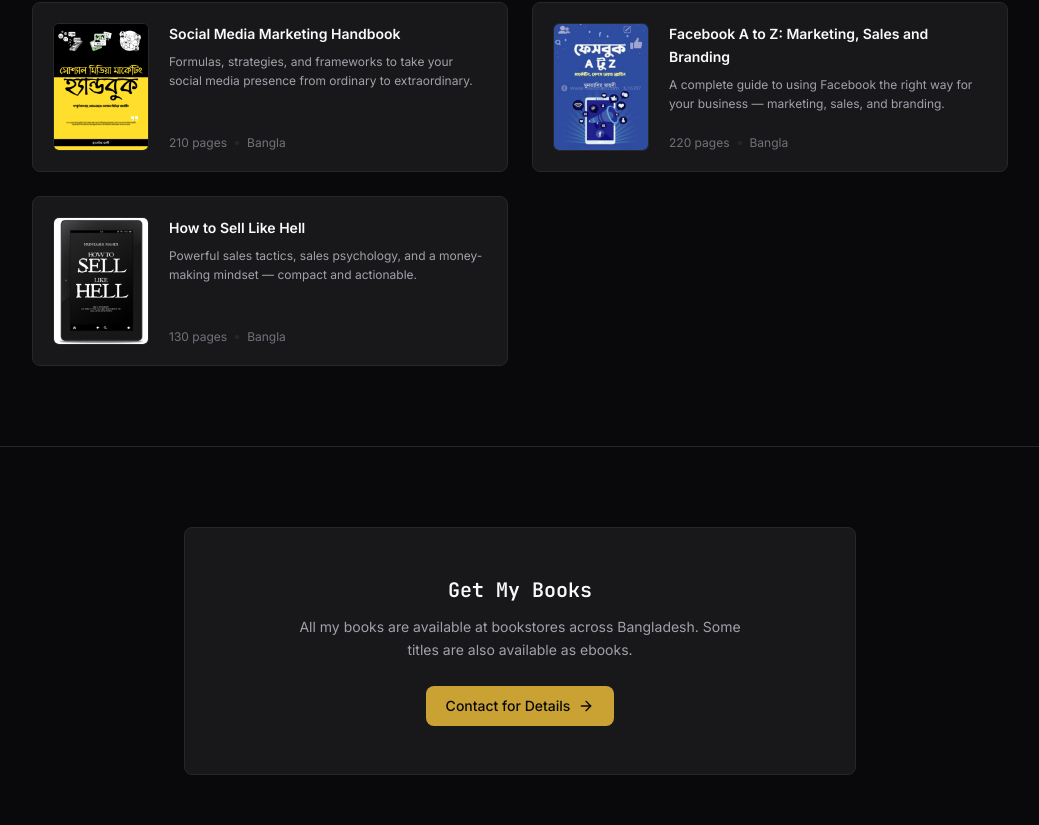
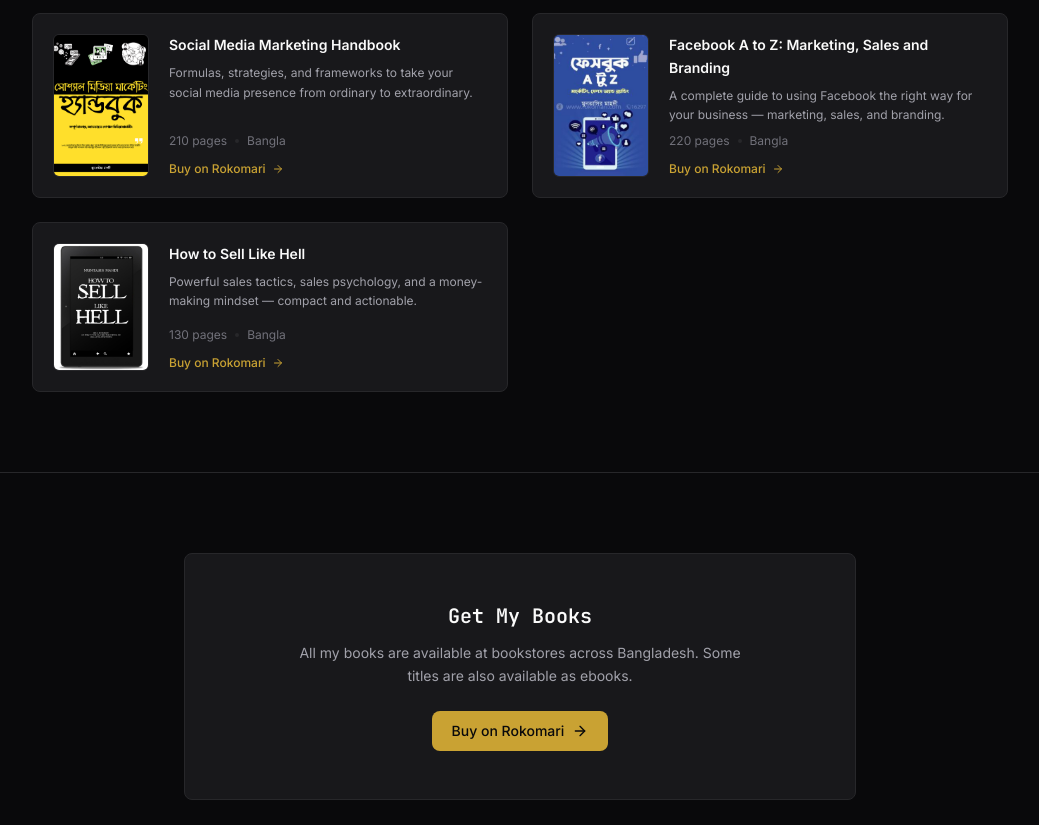
Before and after one commit to muntasirrmahdi/muntasirmahdi.com, a Next.js app: page /books-by-muntasir-mahdi in a window 1280 px wide. Shown: the part 1795-2620 px from the top of the page, without its empty margins (120-1159 px from the left). Built offline with nearby package versions, Linux system fonts and the light colour scheme; no server answers.

Commit message:
Fix header logo size/dark-light swap, revert Books nav link, add Buy on Rokomari buttons to book cards

```diff
--- a/src/app/books-by-muntasir-mahdi/page.tsx
+++ b/src/app/books-by-muntasir-mahdi/page.tsx
@@ -184,6 +184,15 @@
                     <span className="w-1 h-1 rounded-full bg-border" />
                     <span>{book.lang}</span>
                   </div>
+                  <Link
+                    href={`https://www.rokomari.com/search?q=${encodeURIComponent(book.title)}`}
+                    target="_blank"
+                    rel="noopener noreferrer"
+                    className="mt-3 inline-flex items-center gap-1.5 text-xs font-medium text-accent hover:opacity-80 transition-opacity"
+                  >
+                    Buy on Rokomari
+                    <ArrowRight size={12} />
+                  </Link>
                 </div>
               </div>
             ))}
@@ -203,10 +212,12 @@
               titles are also available as ebooks.
             </p>
             <Link
-              href="/contact"
+              href="https://www.rokomari.com/book/author/75773/muntasir-mahadi"
+              target="_blank"
+              rel="noopener noreferrer"
               className="mt-6 inline-flex items-center gap-2 rounded-lg bg-accent px-5 py-2.5 text-sm font-medium text-accent-foreground hover:opacity-90 transition-opacity"
             >
-              Contact for Details
+              Buy on Rokomari
               <ArrowRight size={16} />
             </Link>
           </div>
--- a/src/components/layout/Header.tsx
+++ b/src/components/layout/Header.tsx
@@ -95,9 +95,9 @@
       <div className="mx-auto flex h-14 max-w-5xl items-center justify-between px-4 sm:px-6">
         <Link href="/" className="flex items-center">
           <img
-            src="/images/logo-white.png"
+            src={isLight ? "/images/logo-black.png" : "/images/logo-white.png"}
             alt="Muntasir Mahdi"
-            className={`h-7 w-auto transition-all ${isLight ? "invert" : ""}`}
+            className="h-10 w-auto transition-all"
           />
         </Link>
 
--- a/src/lib/nav.ts
+++ b/src/lib/nav.ts
@@ -7,7 +7,7 @@
 
 export const navItems: NavItem[] = [
   { label: "About", href: "/biography-of-muntasir-mahdi" },
-  { label: "Books", href: "https://www.rokomari.com/book/author/75773/muntasir-mahadi", external: true },
+  { label: "Books", href: "/books-by-muntasir-mahdi" },
   { label: "Blogs & Thoughts", href: "/blog" },
   {
     label: "Newsletters",
```
